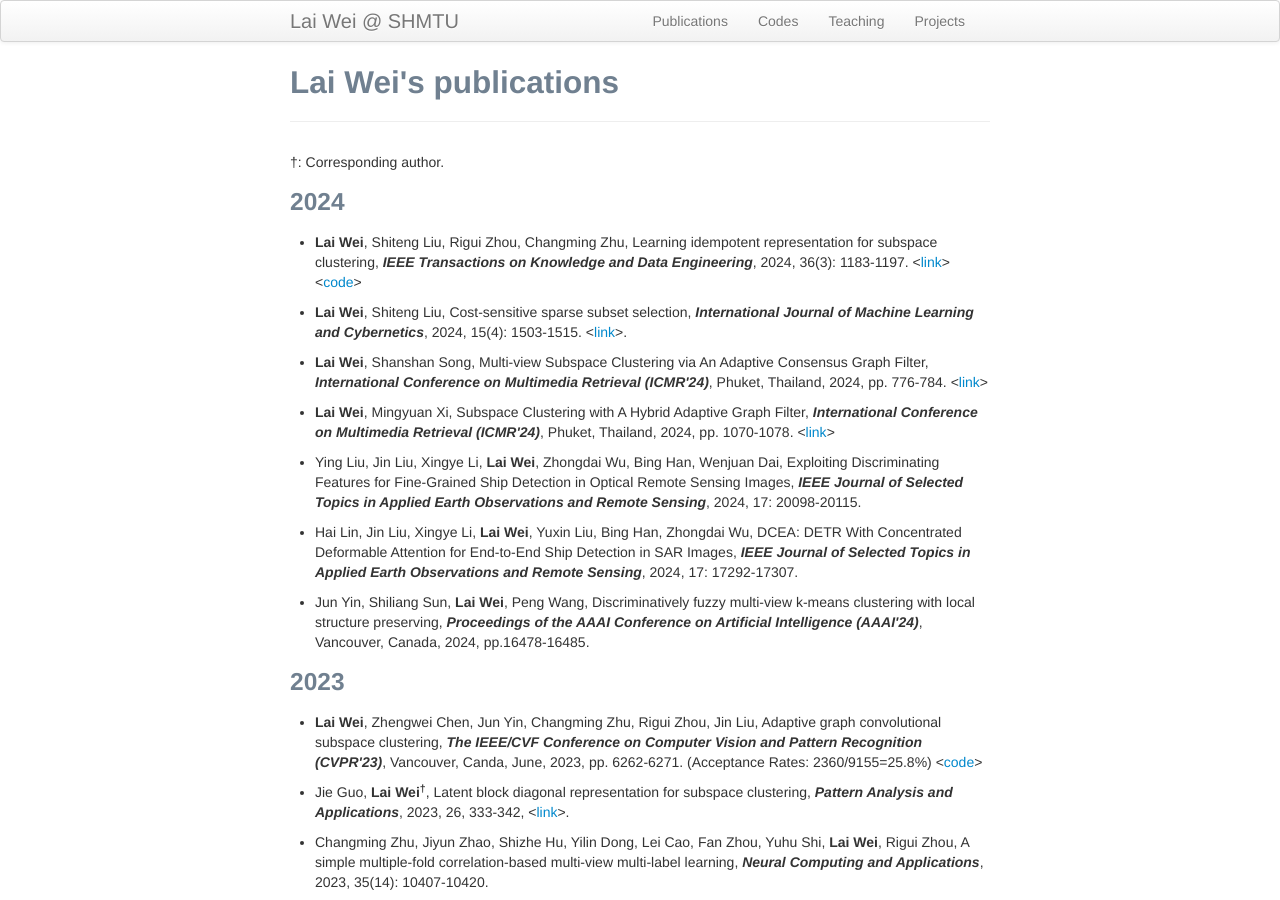
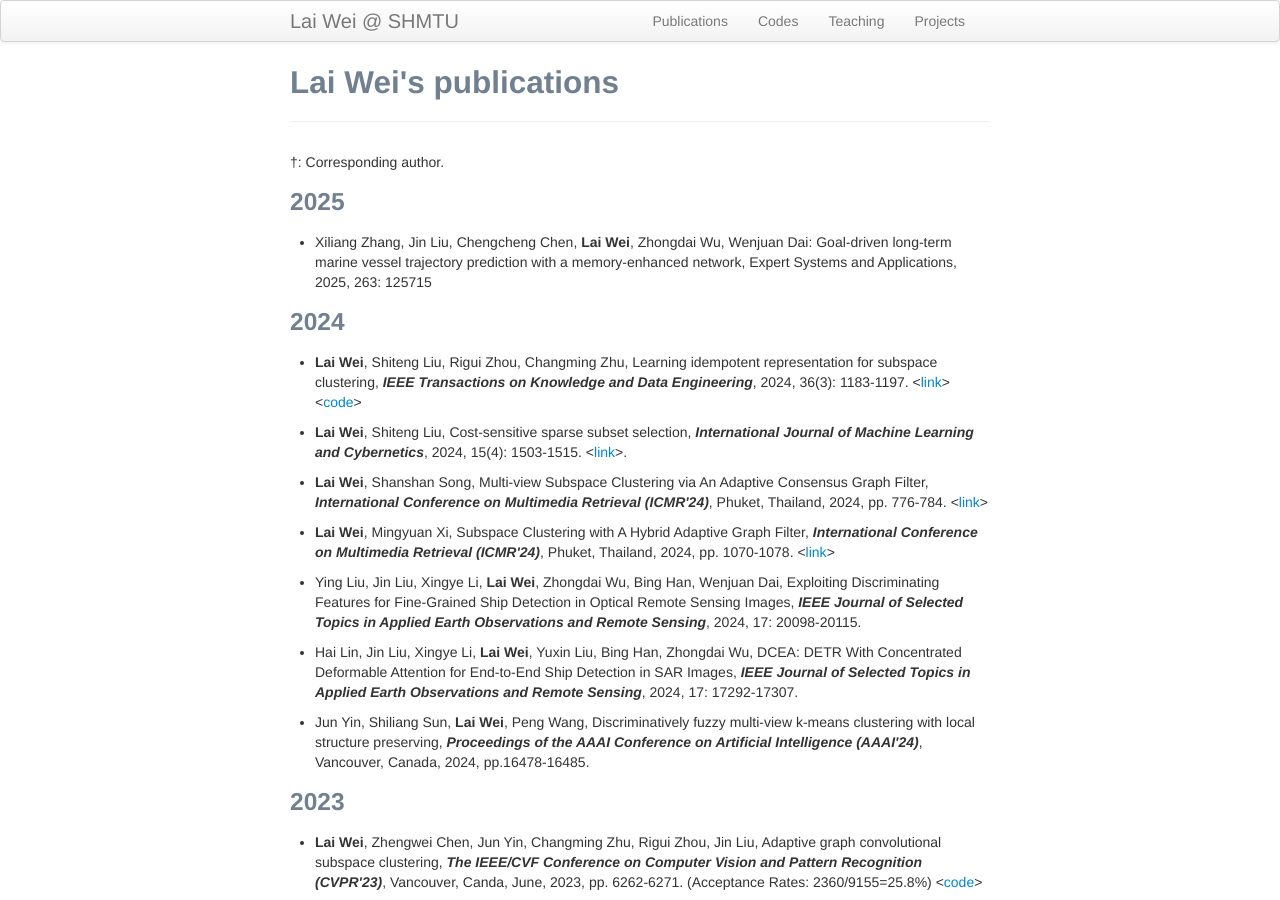
Before and after one commit to weilyshmtu/weilyshmtu.github.io, a Jekyll site: the page built from pages/pubs.md, in a window 1280 px wide and 900 px high. Built offline with Jekyll 4.4.1, drawn with Linux system fonts in a browser that asks for light colours.

Commit message:
Update pubs.md

```diff
--- a/pages/pubs.md
+++ b/pages/pubs.md
@@ -5,6 +5,10 @@ title: Lai Wei's publications
 
 
 &dagger;: Corresponding author.
+
+### 2025
+<ul> <li> Xiliang Zhang, Jin Liu, Chengcheng Chen, <b>Lai Wei</b>, Zhongdai Wu, Wenjuan Dai: Goal-driven long-term marine vessel trajectory prediction with a memory-enhanced network, Expert Systems and Applications, 2025, 263: 125715</li></ul>
+
 
 ### 2024
 <ul> <li> <b>Lai Wei</b>, Shiteng Liu, Rigui Zhou, Changming Zhu, Learning idempotent representation for subspace clustering, <i><b>IEEE Transactions on Knowledge and Data Engineering</b></i>, 2024, 36(3): 1183-1197. <<a href="https://doi.org/10.1109/TKDE.2023.3303343">link</a>> <<a href="https://github.com/weilyshmtu/Learning-idempotent-representation-for-subspace-segmentation">code</a>> </li></ul>
```
